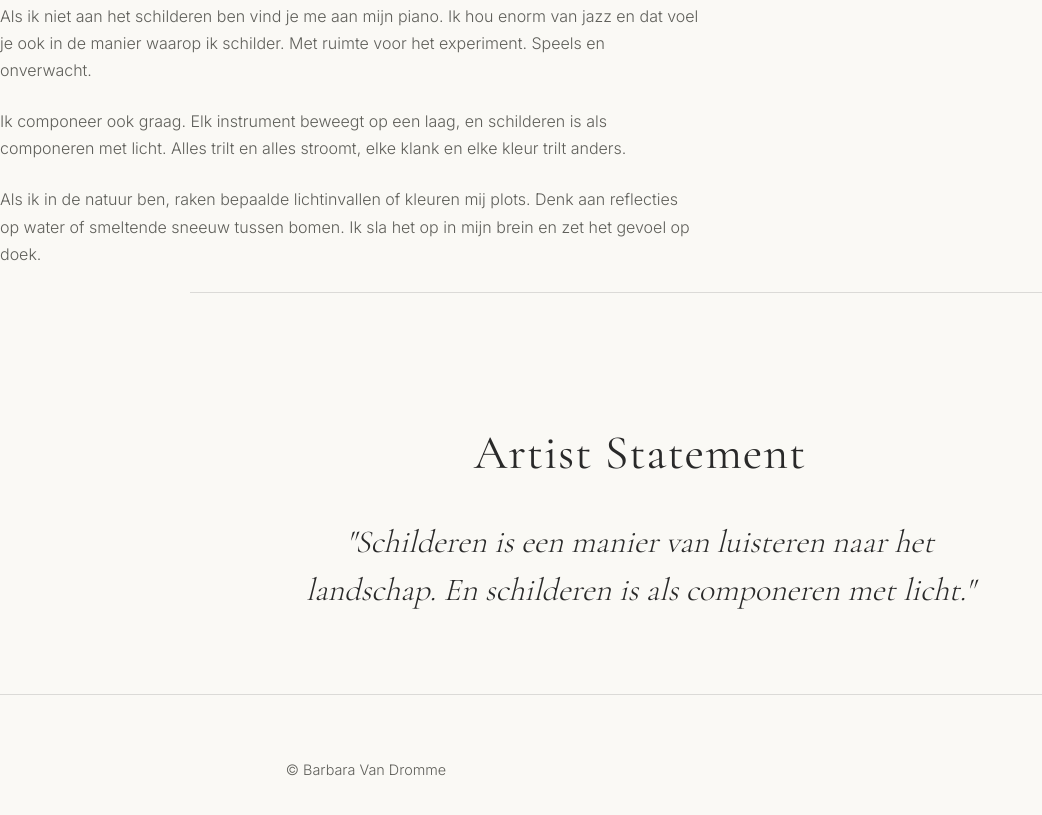
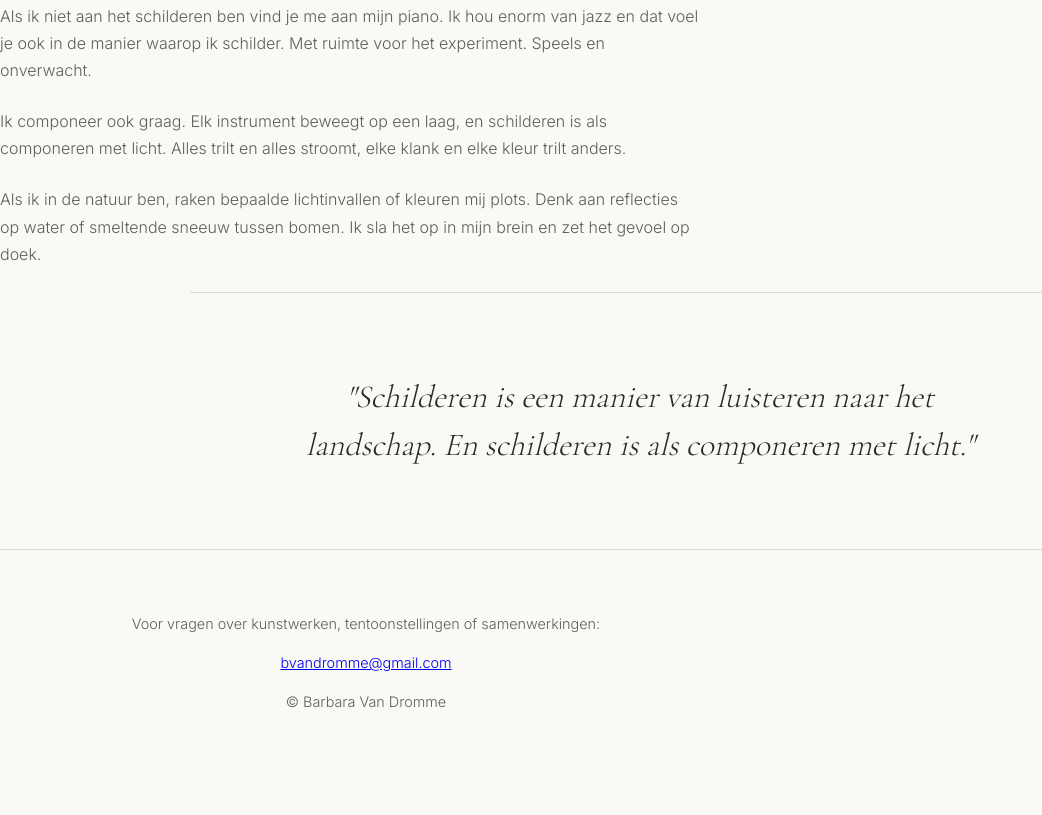
Before and after one commit to arborealartbarbaravandromme/arboreal-art, a plain HTML site: page about.html in a window 1280 px wide. Shown: the part 727-1542 px from the top of the page, without its empty margins (0-1042 px from the left). After the commit the page ends 1504 px from the top, so only its background shows below. Drawn offline with nearby package versions, Linux system fonts and the light colour scheme.

Commit message:
Add files via upload

```diff
--- a/about.html
+++ b/about.html
@@ -110,12 +110,6 @@
 
 <section class="artist-statement">
 
-
-    <h2>
-        Artist Statement
-    </h2>
-
-
     <p>
         "Schilderen is een manier van luisteren naar het landschap. En schilderen is als componeren met licht."
     </p>
@@ -132,9 +126,19 @@
 
 <footer>
 
-    <p>
-        © Barbara Van Dromme
-    </p>
+	<p>
+Voor vragen over kunstwerken, tentoonstellingen of samenwerkingen:
+</p>
+
+<p>
+<a href="mailto:bvandromme@gmail.com">
+bvandromme@gmail.com
+</a>
+</p>
+
+<p>
+    © Barbara Van Dromme
+</p>
 
 </footer>
 
```
